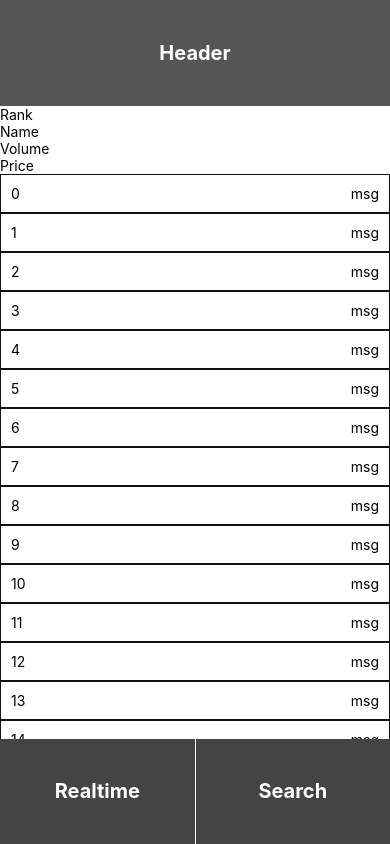
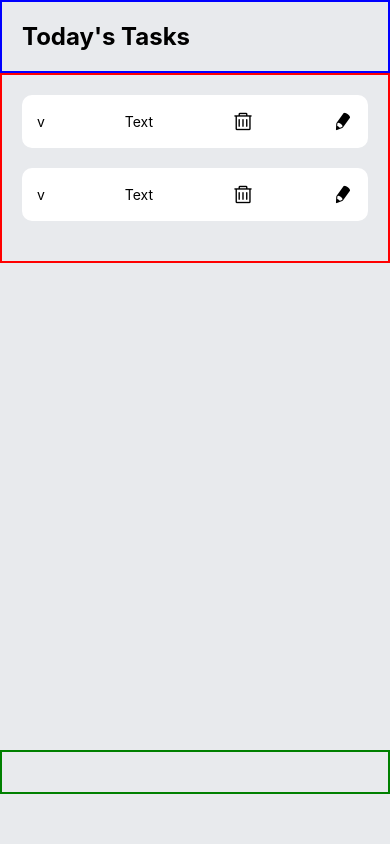
Before and after one commit to zinozino1/RNSample, a React Native app: screen / in a window 390 px wide. Built offline with nearby package versions, Linux system fonts and the light colour scheme; no server answers.

Commit message:
feat : 프로젝트 초기 세팅

```diff
--- a/App.tsx
+++ b/App.tsx
@@ -20,159 +20,25 @@ import {
   FlatList,
   TextInput,
 } from 'react-native';
-import {API_URL} from './lib/api';
 
-const renderItems = ({item}) => {
-  return (
-    <View style={styles.contentItem}>
-      <View style={styles.contentProfile}>
-        <Text>{item.id}</Text>
-      </View>
-      <View style={styles.contentTxt}>
-        <Text>{item.name}</Text>
-      </View>
-    </View>
-  );
-};
+import TodoTitle from './component/TodoTitle';
+import TodoList from './component/TodoList';
+import TodoInsert from './component/TodoInsert';
 
 const App = () => {
-  const [mode, setMode] = useState('rank');
-  const [data, setData] = useState(
-    Array.from({length: 20}).map((v, i) => {
-      return {id: i, name: 'msg'};
-    }),
-  );
-  useEffect(() => {
-    console.log(data);
-  }, [data]);
-
-  useEffect(() => {
-    const data = fetch(API_URL)
-      .then(res => {
-        return res.json();
-      })
-      .then(res => {
-        console.log(res);
-      });
-  }, []);
-
-  const onEndReached = () => {
-    fetchingData();
-  };
-
-  const fetchingData = () => {
-    console.log('data fetching');
-    const mockData = Array.from({length: 10}).map((v, i) => {
-      return {id: i, name: 'msg'};
-    });
-    setData([...data, ...mockData]);
-  };
-
   return (
-    // container
-    <View style={styles.container}>
-      {/* header */}
-      <View style={[styles.header, styles.textAlign]}>
-        <Text style={styles.text}>Header</Text>
-      </View>
-      {/* main */}
-      <View style={styles.main}>
-        {/* content - rank */}
-        <View style={styles.mainRank}>
-          <View>
-            <Text>Rank</Text>
-            <Text>Name</Text>
-            <Text>Volume</Text>
-            <Text>Price</Text>
-          </View>
-          <View style={styles.content}>
-            <FlatList
-              data={data}
-              renderItem={renderItems}
-              onEndReached={onEndReached}></FlatList>
-          </View>
-        </View>
-
-        {/* content - search */}
-      </View>
-      {/* footer -> 메뉴 추가 */}
-      <View style={[styles.footer, styles.textAlign]}>
-        <View style={styles.footerRank}>
-          <Text style={styles.text}>Realtime</Text>
-        </View>
-        <View
-          style={[
-            styles.footerSearch,
-            {borderLeftColor: '#fff', borderLeftWidth: 0.3},
-          ]}>
-          <Text style={styles.text}>Search</Text>
-        </View>
-      </View>
-    </View>
+    <SafeAreaView style={styles.container}>
+      <TodoTitle></TodoTitle>
+      <TodoList></TodoList>
+      <TodoInsert></TodoInsert>
+    </SafeAreaView>
   );
 };
 
 const styles = StyleSheet.create({
-  // container
   container: {
     flex: 1,
-  },
-
-  // header
-  header: {
-    flex: 1,
-    backgroundColor: '#555',
-  },
-
-  // main
-  main: {
-    flex: 6,
-  },
-  mainRank: {
-    flex: 1,
-  },
-  mainSearch: {
-    flex: 1,
-  },
-
-  content: {
-    flex: 3,
-    backgroundColor: '#fff',
-  },
-  contentItem: {
-    flexDirection: 'row',
-    justifyContent: 'space-between',
-    borderColor: '#111',
-    borderWidth: 0.5,
-  },
-  contentProfile: {padding: 10},
-  contentTxt: {padding: 10},
-  footer: {
-    flex: 1,
-    backgroundColor: '#444',
-    flexDirection: 'row',
-  },
-  text: {
-    fontSize: 20,
-    color: '#fff',
-    fontWeight: 'bold',
-  },
-  textAlign: {
-    alignItems: 'center',
-    justifyContent: 'center',
-  },
-  footerRank: {
-    flex: 1,
-    alignItems: 'center',
-    justifyContent: 'center',
-    height: '100%',
-  },
-  footerSearch: {
-    flex: 1,
-    alignItems: 'center',
-
-    justifyContent: 'center',
-    height: '100%',
+    backgroundColor: '#E8EAED',
   },
 });
 
--- /dev/null
+++ b/component/TodoInsert.tsx
@@ -0,0 +1,19 @@
+import React from 'react';
+import {View, StyleSheet} from 'react-native';
+
+const TodoInsert = () => {
+  return <View style={styles.container}></View>;
+};
+
+const styles = StyleSheet.create({
+  container: {
+    padding: 20,
+    borderColor: 'green',
+    borderWidth: 2,
+    position: 'absolute',
+    bottom: 50,
+    width: '100%',
+  },
+});
+
+export default TodoInsert;
--- /dev/null
+++ b/component/TodoList.tsx
@@ -0,0 +1,28 @@
+import React from 'react';
+import {View, StyleSheet, ScrollView, Text} from 'react-native';
+import TodoListItem from './TodoListItem';
+
+const TodoList = () => {
+  return (
+    <ScrollView>
+      <View style={styles.container}>
+        {
+          <>
+            <TodoListItem></TodoListItem>
+            <TodoListItem></TodoListItem>
+          </>
+        }
+      </View>
+    </ScrollView>
+  );
+};
+
+const styles = StyleSheet.create({
+  container: {
+    padding: 20,
+    borderColor: 'red',
+    borderWidth: 2,
+  },
+});
+
+export default TodoList;
--- /dev/null
+++ b/component/TodoListItem.tsx
@@ -0,0 +1,39 @@
+import React from 'react';
+import {
+  View,
+  StyleSheet,
+  Text,
+  TouchableHighlight,
+  TouchableOpacity,
+} from 'react-native';
+import AntIcon from 'react-native-vector-icons/AntDesign';
+import EntIcon from 'react-native-vector-icons/Entypo';
+// Icon.loadFont();
+// PencilIcon.loadFont();
+
+const TodoListItem = ({text}) => {
+  return (
+    <View style={styles.container}>
+      <TouchableOpacity>
+        <Text>v</Text>
+      </TouchableOpacity>
+      <Text>Text</Text>
+      <AntIcon name="delete" size={20} />
+      <EntIcon name="pencil" size={20} />
+    </View>
+  );
+};
+
+const styles = StyleSheet.create({
+  container: {
+    backgroundColor: '#FFF',
+    padding: 15,
+    borderRadius: 10,
+    flexDirection: 'row',
+    alignItems: 'center',
+    justifyContent: 'space-between',
+    marginBottom: 20,
+  },
+});
+
+export default TodoListItem;
--- /dev/null
+++ b/component/TodoTitle.tsx
@@ -0,0 +1,24 @@
+import React from 'react';
+import {View, StyleSheet, Text} from 'react-native';
+
+const TodoTitle = () => {
+  return (
+    <View style={styles.container}>
+      <Text style={styles.title}>Today's Tasks</Text>
+    </View>
+  );
+};
+
+const styles = StyleSheet.create({
+  container: {
+    padding: 20,
+    borderColor: 'blue',
+    borderWidth: 2,
+  },
+  title: {
+    fontWeight: 'bold',
+    fontSize: 24,
+  },
+});
+
+export default TodoTitle;
--- a/package.json
+++ b/package.json
@@ -12,7 +12,8 @@
   },
   "dependencies": {
     "react": "17.0.2",
-    "react-native": "0.66.3"
+    "react-native": "0.66.3",
+    "react-native-vector-icons": "^9.0.0"
   },
   "devDependencies": {
     "@babel/core": "^7.16.0",
```
Also changed, not shown: index.ts (renamed from index.js), 9 other files (tests, documents, lock files or other folders).
